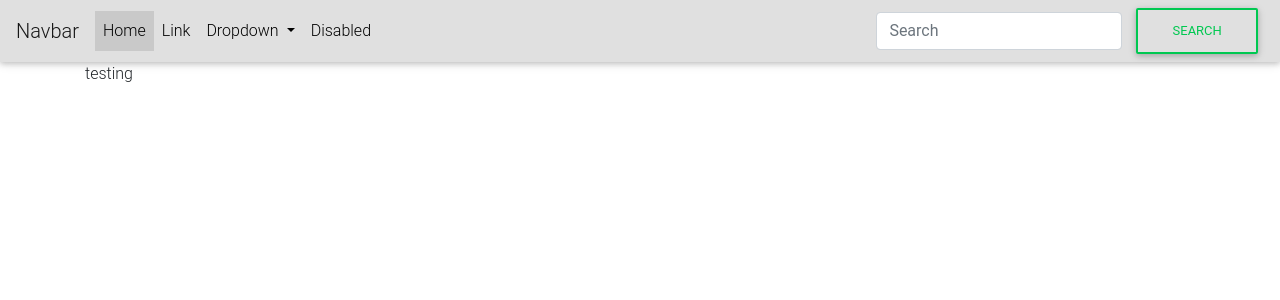
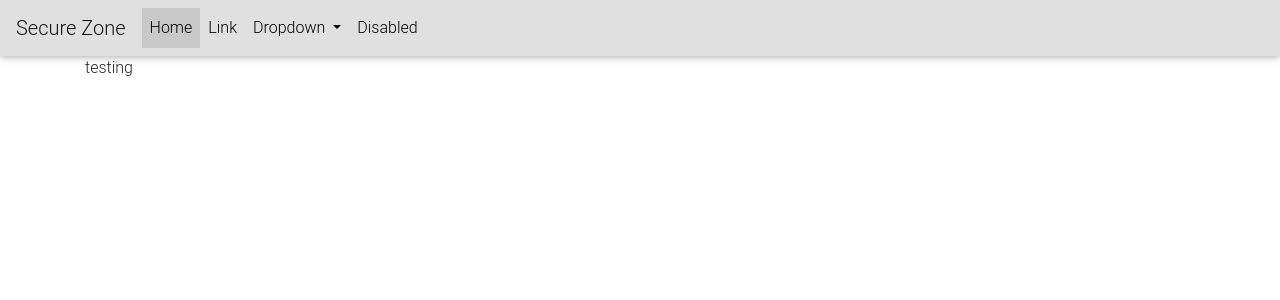
Before and after one commit to kiprotichdominic/Secure-Hood, a Django app: page / in a window 1280 px wide. Shown: the top 300 px of the page. Run offline with Django 3.2, Linux system fonts and the light colour scheme; some libraries are stand-ins or nearby versions.

Commit message:
fix bootstrap

```diff
--- a/templates/home/navbar.html
+++ b/templates/home/navbar.html
@@ -1,5 +1,5 @@
 <nav class="navbar navbar-expand-lg navbar-light bg-light">
-  <a class="navbar-brand" href="#">Navbar</a>
+  <a class="navbar-brand" href="#">Secure Zone</a>
   <button class="navbar-toggler" type="button" data-toggle="collapse" data-target="#navbarSupportedContent" aria-controls="navbarSupportedContent" aria-expanded="false" aria-label="Toggle navigation">
     <span class="navbar-toggler-icon"></span>
   </button>
@@ -27,9 +27,5 @@
         <a class="nav-link disabled" href="#" tabindex="-1" aria-disabled="true">Disabled</a>
       </li>
     </ul>
-    <form class="form-inline my-2 my-lg-0">
-      <input class="form-control mr-sm-2" type="search" placeholder="Search" aria-label="Search">
-      <button class="btn btn-outline-success my-2 my-sm-0" type="submit">Search</button>
-    </form>
   </div>
 </nav>
```
